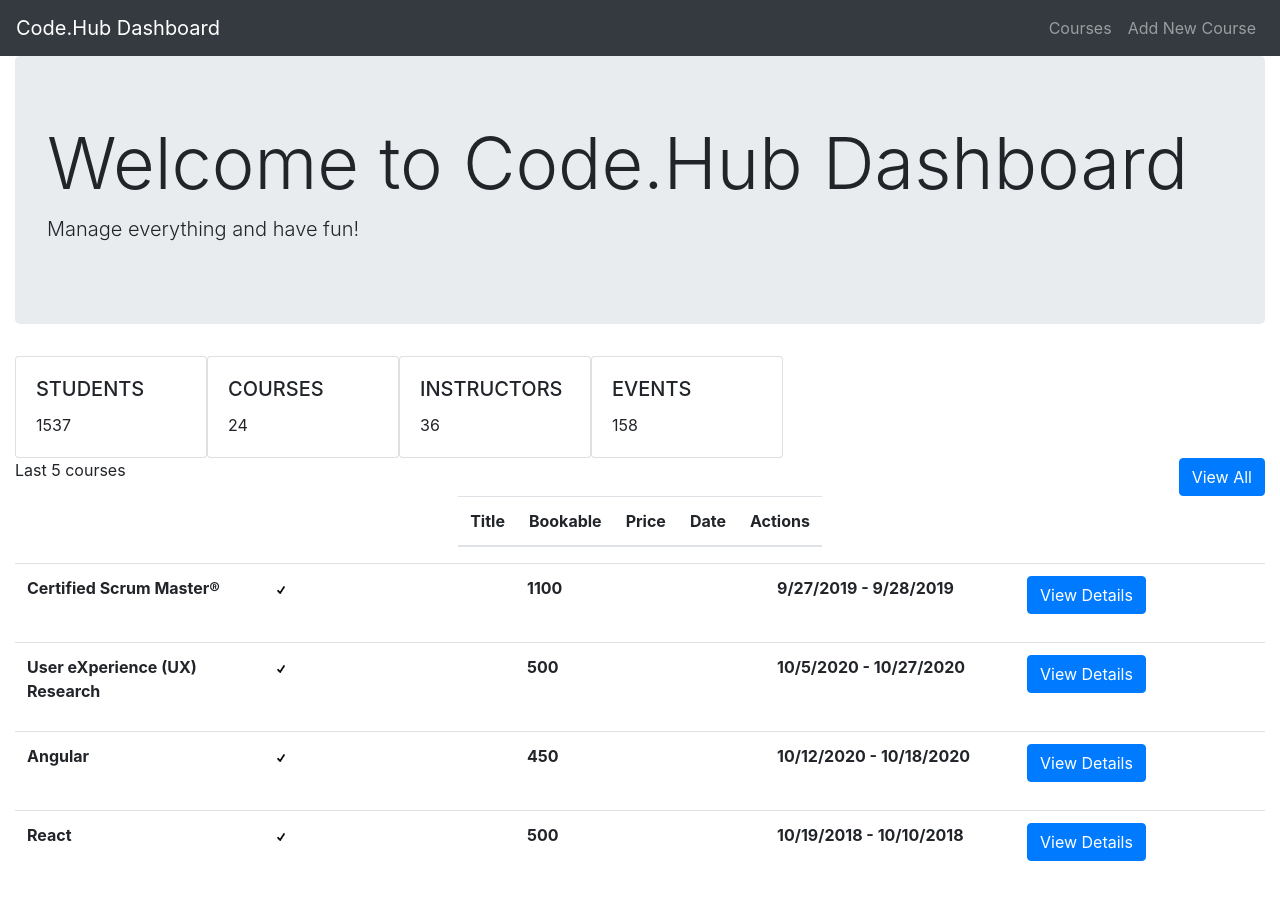
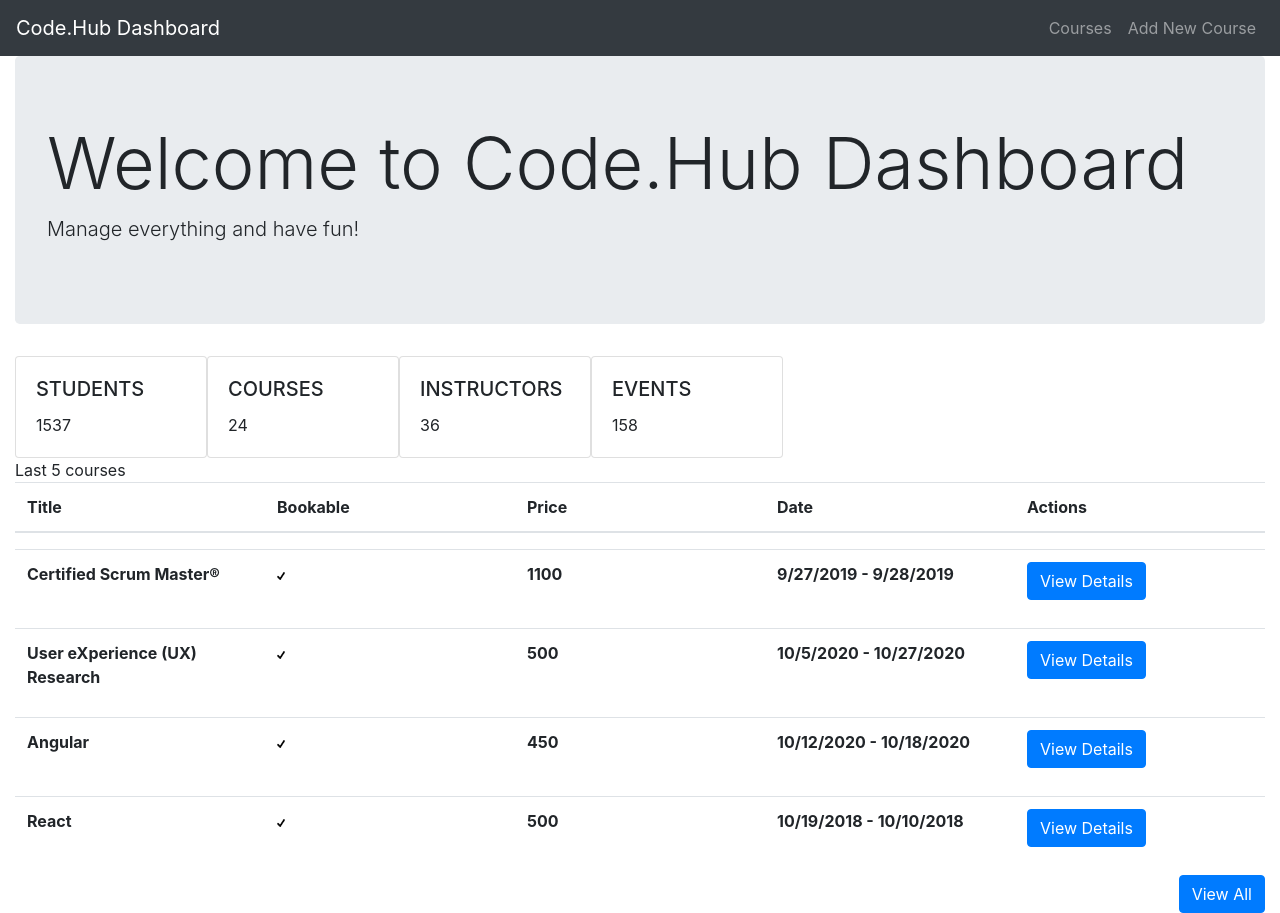
Before and after one commit to kcholevas/prfuture, a React (Create React App) app: page / in a window 1280 px wide. Before the commit the page ends 889 px from the top, so only its background shows below. Built offline with nearby package versions, Linux system fonts and the light colour scheme; data requests are answered from the project's data file.

Commit message:
no problem wth header

```diff
--- a/src/CoursesTable.js
+++ b/src/CoursesTable.js
@@ -43,8 +43,8 @@ function CoursesTable() {
     return new Date(date).toLocaleDateString("en-US");
   };
     return (
-        <div>Last 5 courses<Button className="float-right" color="primary" onClick={event =>  window.location.href='/courses'}>View All</Button>{' '}
-            <Table className ="d-flex justify-content-center">
+        <div>Last 5 courses
+            <Table>
             <thead>
             <tr>
                 <th style={{ width: "20%", justifyContent: "center", textAlign: "left" }}>Title</th>
@@ -70,7 +70,7 @@ function CoursesTable() {
             </tbody>
         </Table>
             </div>
-            })}
+            })}<Button className="float-right" color="primary" onClick={event =>  window.location.href='/courses'}>View All</Button>{' '}
         </div>
 
     );
```
